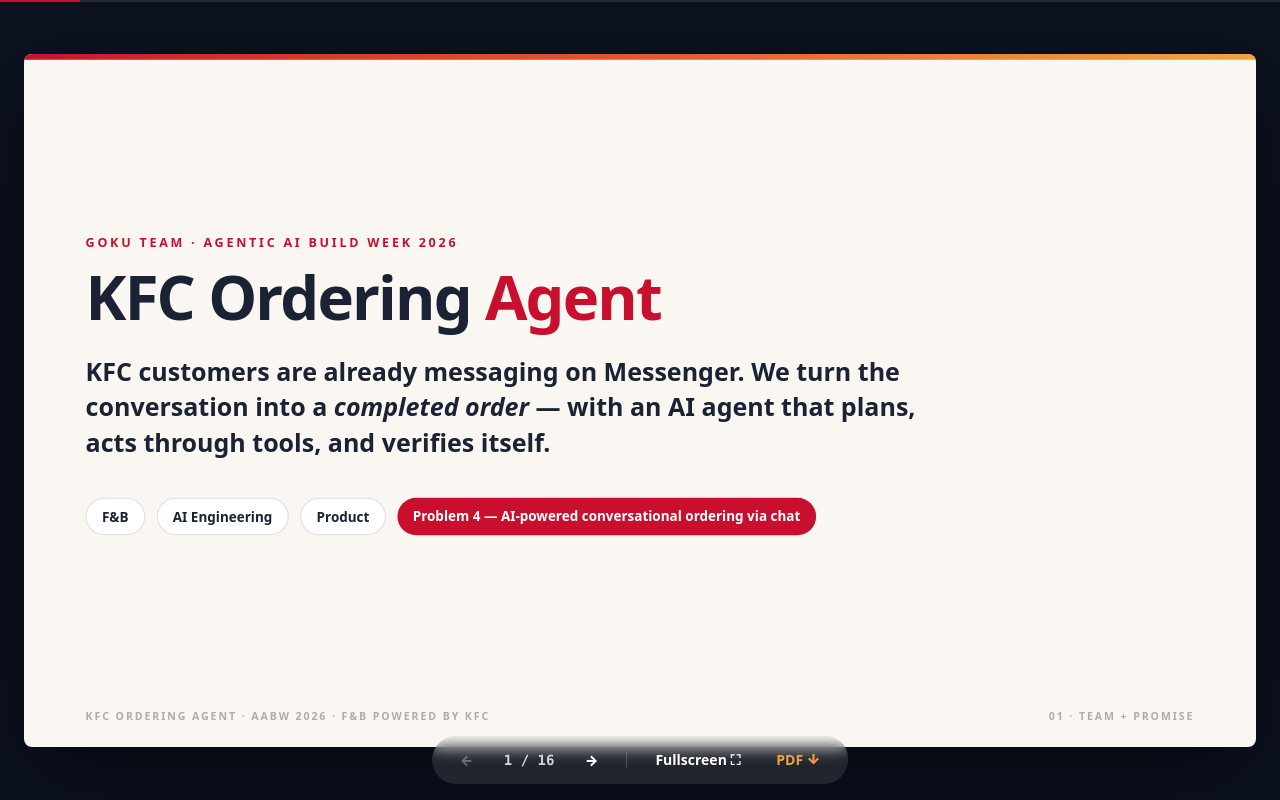
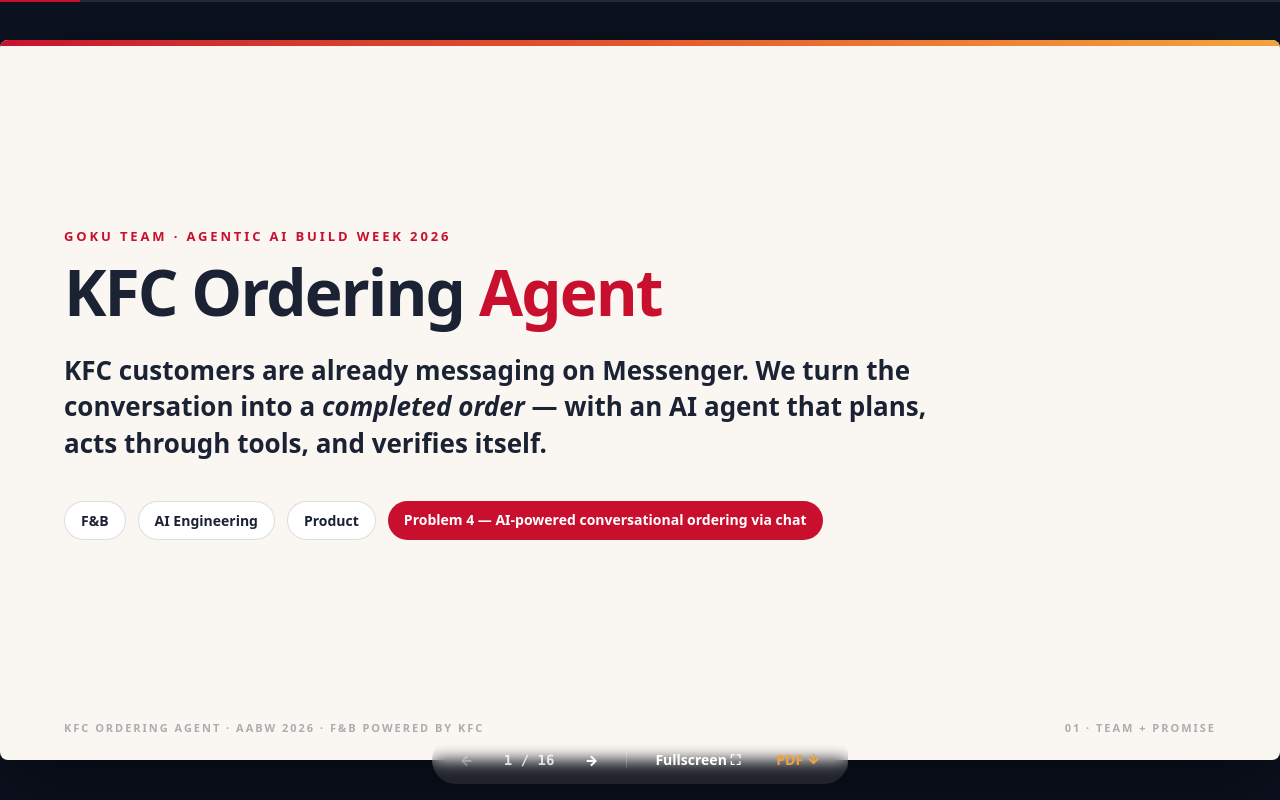
Before and after one commit to lehuubao2909/kfc-ordering-agent, a Next.js app: page /presentation in a window 1280 px wide. Built offline with nearby package versions, Linux system fonts and the light colour scheme.

Commit message:
fix: /presentation scale vừa khít viewport — bỏ pad 48px, đo bằng ResizeObserver thay vì 1 lần lúc mount (slide nhỏ, hở 4 phía)

```diff
--- a/src/components/presentation/presentation-viewer.tsx
+++ b/src/components/presentation/presentation-viewer.tsx
@@ -27,18 +27,18 @@ export function PresentationViewer() {
     setIndex((i) => Math.min(slides.length - 1, Math.max(0, i + delta)));
   }, []);
 
-  // Scale slide 1280×720 khớp viewport (giữ tỉ lệ, chừa lề)
+  // Scale slide 1280×720 VỪA KHÍT viewport (fix 12/7: bỏ pad 48px + đo bằng ResizeObserver —
+  // bản cũ đo 1 lần lúc mount có thể dính kích thước chưa ổn định → slide nhỏ, hở cả 4 phía).
+  // Giữ đúng 16:9: chiều bị dư chỉ còn letterbox nền tối, chiều kia chạm mép màn hình.
   useEffect(() => {
-    const fit = () => {
-      const el = shellRef.current;
-      if (!el) return;
-      const pad = isFullscreen ? 0 : 48;
-      setScale(Math.min((el.clientWidth - pad) / SLIDE_W, (el.clientHeight - pad) / SLIDE_H));
-    };
+    const el = shellRef.current;
+    if (!el) return;
+    const fit = () => setScale(Math.min(el.clientWidth / SLIDE_W, el.clientHeight / SLIDE_H));
     fit();
-    window.addEventListener("resize", fit);
-    return () => window.removeEventListener("resize", fit);
-  }, [isFullscreen]);
+    const ro = new ResizeObserver(fit);
+    ro.observe(el);
+    return () => ro.disconnect();
+  }, []);
 
   useEffect(() => {
     const onKey = (e: KeyboardEvent) => {
```
